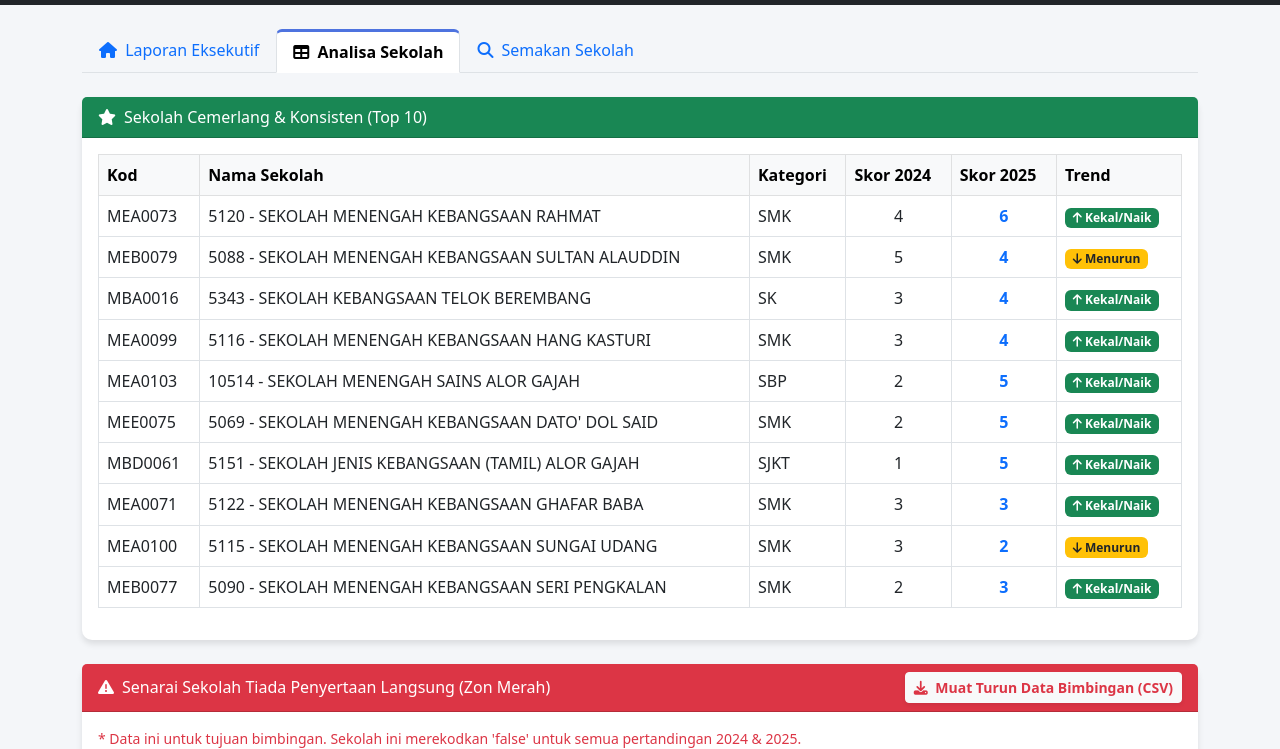
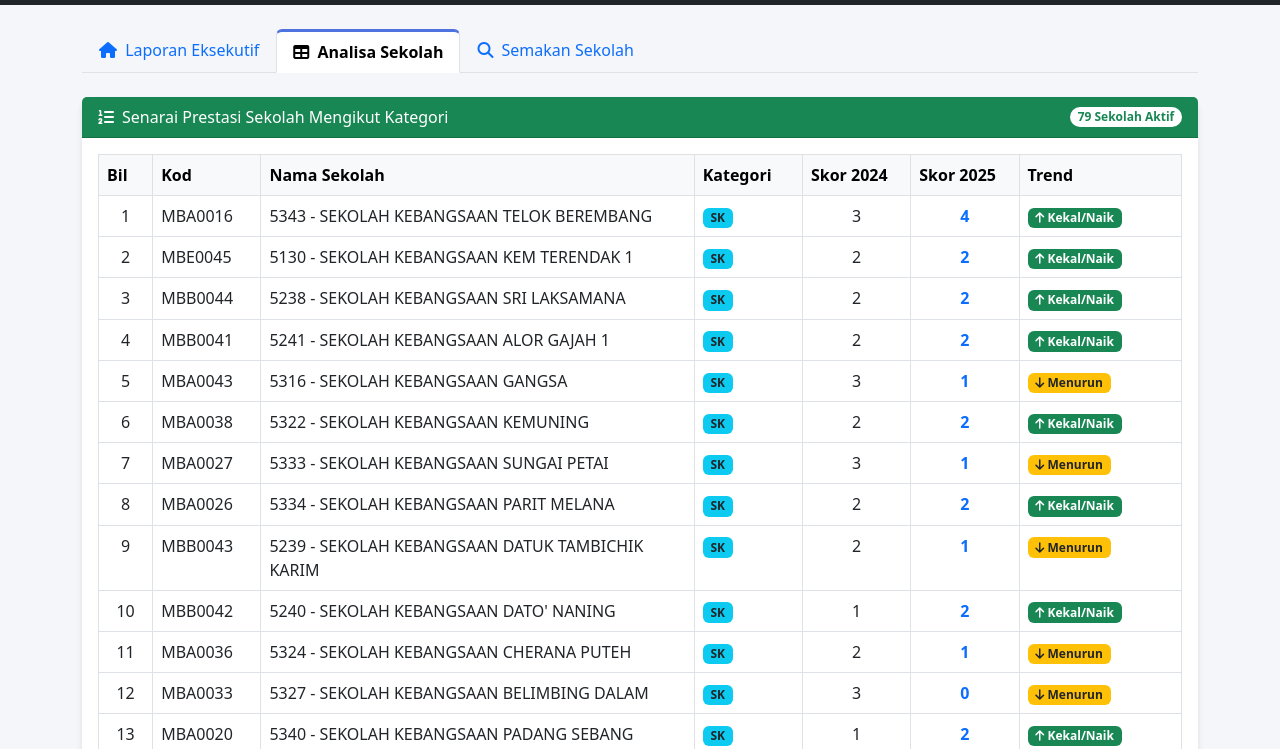
Before and after one commit to sirsm7/pppdm, a plain HTML site: page index.html in a window 1280 px wide. Both pictures are taken after a click on the tab "Analisa Sekolah". Shown: the part 51-800 px from the top of the page. Drawn offline with nearby package versions, Linux system fonts and the light colour scheme.

Commit message:
Add files via upload

```diff
--- a/index.html
+++ b/index.html
@@ -19,6 +19,19 @@
         .bg-gradient-danger { background: linear-gradient(45deg, #e74a3b, #be2617); color: white; }
         .nav-tabs .nav-link.active { font-weight: bold; border-top: 3px solid #4e73df; }
         .status-badge { font-size: 0.85rem; }
+
+        /* UX Tambahan: Scrollable Table dengan Sticky Header */
+        .table-scrollable {
+            max-height: 600px; /* Had ketinggian supaya page tidak terlalu panjang */
+            overflow-y: auto;
+        }
+        .table-scrollable thead th {
+            position: sticky;
+            top: 0;
+            z-index: 1;
+            background-color: #f8f9fa; /* Warna table-light */
+            box-shadow: 0 2px 2px -1px rgba(0, 0, 0, 0.1);
+        }
     </style>
 </head>
 <body>
@@ -107,20 +120,22 @@
                 <div class="row">
                     <div class="col-md-12 mb-4">
                         <div class="card card-box">
-                            <div class="card-header bg-success text-white">
-                                <i class="fas fa-star me-2"></i>Sekolah Cemerlang & Konsisten (Top 10)
+                            <div class="card-header bg-success text-white d-flex justify-content-between align-items-center">
+                                <span><i class="fas fa-list-ol me-2"></i>Senarai Prestasi Sekolah Mengikut Kategori</span>
+                                <span class="badge bg-white text-success rounded-pill" id="activeCountBadge">0 Sekolah</span>
                             </div>
                             <div class="card-body">
-                                <div class="table-responsive">
+                                <div class="table-responsive table-scrollable">
                                     <table class="table table-hover table-bordered" id="topSchoolsTable">
                                         <thead class="table-light">
                                             <tr>
-                                                <th>Kod</th>
+                                                <th style="width: 5%">Bil</th>
+                                                <th style="width: 10%">Kod</th>
                                                 <th>Nama Sekolah</th>
-                                                <th>Kategori</th>
-                                                <th>Skor 2024</th>
-                                                <th>Skor 2025</th>
-                                                <th>Trend</th>
+                                                <th style="width: 10%">Kategori</th>
+                                                <th style="width: 10%">Skor 2024</th>
+                                                <th style="width: 10%">Skor 2025</th>
+                                                <th style="width: 15%">Trend</th>
                                             </tr>
                                         </thead>
                                         <tbody></tbody>
@@ -140,10 +155,11 @@
                             </div>
                             <div class="card-body">
                                 <p class="text-danger small">* Data ini untuk tujuan bimbingan. Sekolah ini merekodkan 'false' untuk semua pertandingan 2024 & 2025.</p>
-                                <div class="table-responsive">
+                                <div class="table-responsive table-scrollable" style="max-height: 400px;">
                                     <table class="table table-sm table-striped" id="zeroSchoolsTable">
                                         <thead>
                                             <tr>
+                                                <th style="width: 5%">Bil</th>
                                                 <th>Kod</th>
                                                 <th>Nama Sekolah</th>
                                                 <th>Parlimen</th>
@@ -167,7 +183,7 @@
                             <div class="input-group mb-3">
                                 <span class="input-group-text"><i class="fas fa-search"></i></span>
                                 <input type="text" id="searchInput" class="form-control" placeholder="Cari Nama Sekolah atau Kod...">
-                                <select class="form-select" id="schoolDropdown" style="max-width: 200px;">
+                                <select class="form-select" id="schoolDropdown" style="max-width: 250px;">
                                     <option value="">Pilih Sekolah...</option>
                                     </select>
                             </div>
--- a/script.js
+++ b/script.js
@@ -2,7 +2,6 @@ document.addEventListener("DOMContentLoaded", function () {
     const DATA_URL = "data.json";
 
     // --- CONFIGURATION ZONE ---
-    // Mudah untuk diselenggara jika tahun bertambah
     const CONFIG = {
         years: [2024, 2025],
         activities: [
@@ -18,7 +17,22 @@ document.addEventListener("DOMContentLoaded", function () {
         ]
     };
 
+    // PEMBERAT KATEGORI UNTUK SUSUNAN (SK -> SJKC -> ... -> KV)
+    const CATEGORY_WEIGHTS = {
+        "SK": 1,
+        "SJKC": 2,
+        "SJKT": 3,
+        "SR SABK": 4,
+        "SMK": 5,
+        "SBP": 6,
+        "SM SABK": 7,
+        "KV": 8
+    };
+
     const getKey = (baseId, year) => `${baseId}${year}`;
+
+    // Helper: Dapatkan nilai pemberat, default ke 99 jika tiada dalam senarai
+    const getCategoryWeight = (cat) => CATEGORY_WEIGHTS[cat] || 99;
 
     // --- MAIN FETCH ---
     fetch(DATA_URL)
@@ -36,6 +50,24 @@ document.addEventListener("DOMContentLoaded", function () {
             console.error(error);
         });
 
+    // --- FUNGSI PENGISIHAN UTAMA (SORTING LOGIC) ---
+    function sortSchools(schools) {
+        return schools.sort((a, b) => {
+            // 1. Susun ikut Kategori (Hierarki)
+            const weightA = getCategoryWeight(a.kategoriSekolah);
+            const weightB = getCategoryWeight(b.kategoriSekolah);
+            if (weightA !== weightB) return weightA - weightB;
+
+            // 2. Jika Kategori sama, susun ikut Jumlah Skor (Tertinggi di atas - hanya untuk sekolah aktif)
+            if (a.totalScore !== undefined && b.totalScore !== undefined) {
+                if (b.totalScore !== a.totalScore) return b.totalScore - a.totalScore;
+            }
+
+            // 3. Jika Skor sama, susun ikut Nama Sekolah (A-Z)
+            return a.namaSekolah.localeCompare(b.namaSekolah);
+        });
+    }
+
     // --- CORE LOGIC ---
     function processAnalytics(data) {
         let stats = {
@@ -46,7 +78,7 @@ document.addEventListener("DOMContentLoaded", function () {
             kategori: {}
         };
 
-        let topSchools = [];
+        let activeSchools = [];
         let zeroSchools = [];
 
         data.forEach(school => {
@@ -64,10 +96,11 @@ document.addEventListener("DOMContentLoaded", function () {
             // Pengasingan Data (Aktif vs Pasif)
             if (totalScore > 0) {
                 stats.active++;
-                topSchools.push({ ...school, scores, totalScore });
+                // Simpan skor dalam objek sekolah untuk pengisihan nanti
+                activeSchools.push({ ...school, scores, totalScore });
             } else {
                 stats.zero++;
-                zeroSchools.push(school); // Simpan untuk eksport CSV
+                zeroSchools.push(school);
             }
 
             // Agregat Carta
@@ -83,16 +116,23 @@ document.addEventListener("DOMContentLoaded", function () {
         document.getElementById("activeSchools").innerText = stats.active;
         document.getElementById("zeroSchools").innerText = stats.zero;
 
+        // Update badge bilangan
+        if(document.getElementById("activeCountBadge")) {
+            document.getElementById("activeCountBadge").innerText = `${activeSchools.length} Sekolah Aktif`;
+        }
+
         // 2. Render Carta
         renderCharts(stats);
 
-        // 3. Render Jadual
-        topSchools.sort((a, b) => b.totalScore - a.totalScore);
-        renderTopSchoolsTable(topSchools.slice(0, 10));
-        renderZeroSchoolsTable(zeroSchools);
+        // 3. Render Jadual (Gunakan fungsi sortSchools)
+        const sortedActiveSchools = sortSchools(activeSchools);
+        const sortedZeroSchools = sortSchools(zeroSchools); // Susun zon merah ikut kategori juga
 
-        // 4. Setup Fungsi Eksport CSV (Baharu!)
-        setupCsvExport(zeroSchools);
+        renderTopSchoolsTable(sortedActiveSchools);
+        renderZeroSchoolsTable(sortedZeroSchools);
+
+        // 4. Setup Fungsi Eksport CSV
+        setupCsvExport(sortedZeroSchools);
     }
 
     // --- FUNGSI EKSPORT CSV ---
@@ -110,7 +150,6 @@ document.addEventListener("DOMContentLoaded", function () {
 
             // Loop Data
             data.forEach(s => {
-                // Pastikan tiada koma dalam nama sekolah mengganggu format CSV
                 let safeName = `"${s.namaSekolah}"`;
                 csvContent += `${s.kodSekolah},${safeName},${s.parlimen},${s.kategoriSekolah}\n`;
             });
@@ -153,7 +192,7 @@ document.addEventListener("DOMContentLoaded", function () {
                     labels: Object.keys(stats.kategori),
                     datasets: [{
                         data: Object.values(stats.kategori),
-                        backgroundColor: ['#e74a3b', '#f6c23e', '#1cc88a', '#4e73df', '#858796', '#6f42c1', '#20c9a6'],
+                        backgroundColor: ['#e74a3b', '#f6c23e', '#1cc88a', '#4e73df', '#858796', '#6f42c1', '#20c9a6', '#fd7e14'],
                     }]
                 }
             });
@@ -166,7 +205,9 @@ document.addEventListener("DOMContentLoaded", function () {
         if (!tbody) return;
 
         tbody.innerHTML = "";
-        schools.forEach(s => {
+
+        // Loop semua sekolah aktif (tiada slice)
+        schools.forEach((s, index) => {
             let scoreY1 = s.scores[CONFIG.years[0]];
             let scoreY2 = s.scores[CONFIG.years[1]];
             let trendIcon = scoreY2 >= scoreY1
@@ -174,9 +215,10 @@ document.addEventListener("DOMContentLoaded", function () {
                 : '<span class="badge bg-warning text-dark"><i class="fas fa-arrow-down"></i> Menurun</span>';
 
             tbody.innerHTML += `<tr>
+                <td class="text-center">${index + 1}</td>
                 <td>${s.kodSekolah}</td>
                 <td>${s.namaSekolah}</td>
-                <td>${s.kategoriSekolah}</td>
+                <td><span class="badge bg-info text-dark">${s.kategoriSekolah}</span></td>
                 <td class="text-center">${scoreY1}</td>
                 <td class="text-center fw-bold text-primary">${scoreY2}</td>
                 <td>${trendIcon}</td>
@@ -189,8 +231,9 @@ document.addEventListener("DOMContentLoaded", function () {
         if (!tbody) return;
 
         tbody.innerHTML = "";
-        schools.forEach(s => {
+        schools.forEach((s, index) => {
             tbody.innerHTML += `<tr>
+                <td class="text-center">${index + 1}</td>
                 <td>${s.kodSekolah}</td>
                 <td>${s.namaSekolah}</td>
                 <td>${s.parlimen}</td>
@@ -205,12 +248,16 @@ document.addEventListener("DOMContentLoaded", function () {
         const searchInput = document.getElementById("searchInput");
         const resultCard = document.getElementById("schoolResultCard");
 
-        // Isi Dropdown
-        data.sort((a, b) => a.namaSekolah.localeCompare(b.namaSekolah));
-        data.forEach(s => {
+        // Susun data untuk dropdown menggunakan logik yang sama (Kategori -> Nama)
+        const sortedData = sortSchools([...data]);
+
+        // Isi Dropdown dengan Grouping (Optional tapi lebih kemas jika nak letak optgroup)
+        // Di sini kita listkan semua ikut urutan kategori
+        sortedData.forEach(s => {
             let option = document.createElement("option");
             option.value = s.kodSekolah;
-            option.text = s.namaSekolah;
+            // Tambah prefix kategori dalam dropdown untuk memudahkan
+            option.text = `[${s.kategoriSekolah}] ${s.namaSekolah}`;
             dropdown.appendChild(option);
         });
 
```
